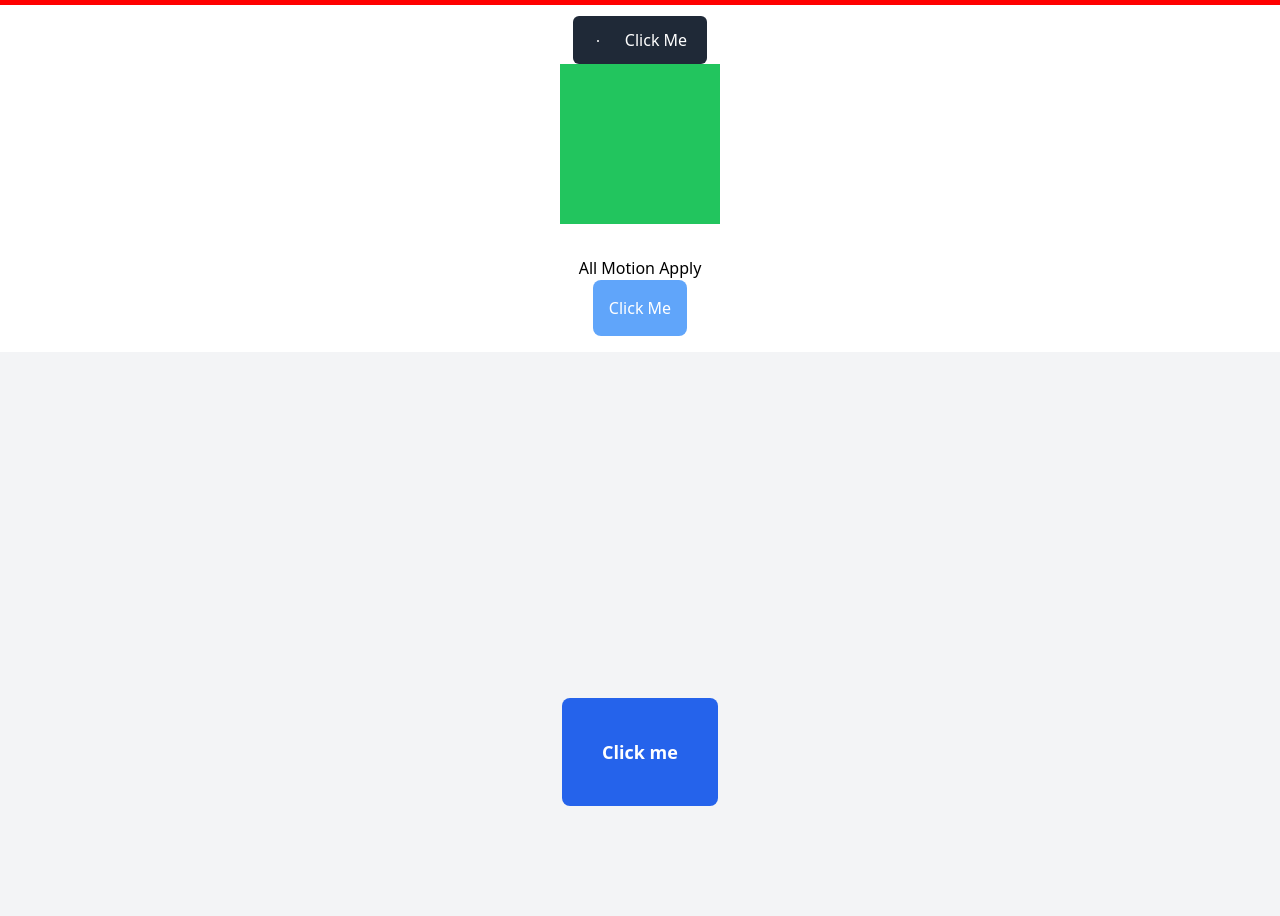
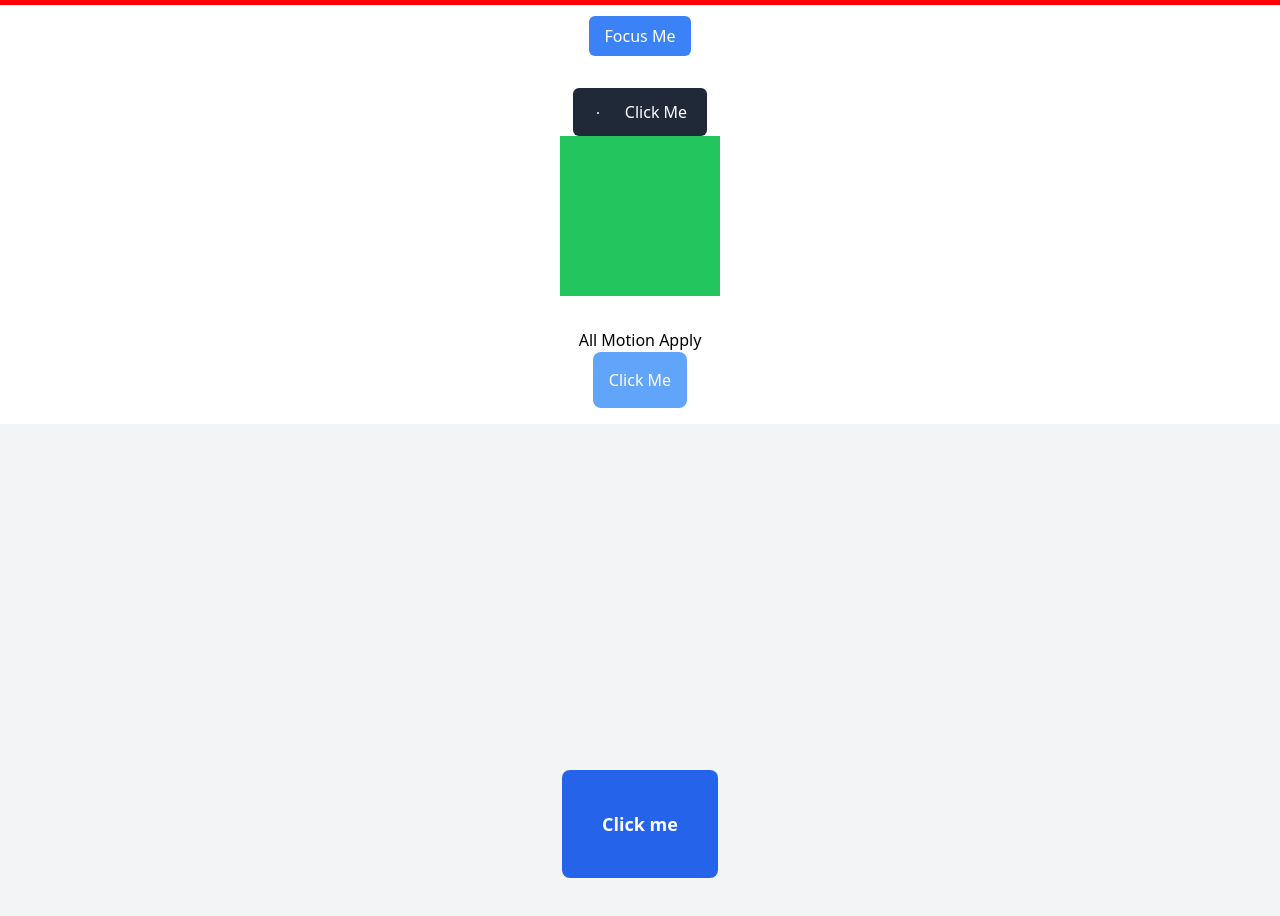
Before and after one commit to mdrubelhossain-me/react-framer-motion, a React app: page / in a window 1280 px wide. Shown: the top 916 px of the page. Built offline with nearby package versions, Linux system fonts and the light colour scheme; the HTML template or start-up script is replaced by a standard one.

Commit message:
while Focus

```diff
--- /dev/null
+++ b/src/components/Focus.jsx
@@ -0,0 +1,19 @@
+import React from "react";
+import { motion as Motion } from "framer-motion";
+
+
+const Focus = () => {
+  return (
+    <div className="text-center p-4">
+      <Motion.a
+        href="#"
+        whileFocus={{ scale: 1.9, backgroundColor: "#4f46e5" }}
+        className="inline-block px-4 py-2 text-white bg-blue-500 rounded-md outline-none"
+      >
+        Focus Me
+      </Motion.a>
+    </div>
+  );
+};
+
+export default Focus;
--- a/src/pages/Home.jsx
+++ b/src/pages/Home.jsx
@@ -5,12 +5,13 @@ import ClickToShowText from "../components/ClickToShowText";
 import ScrollAnimation from "../components/ScrollAnimation";
 import AllMotionApply from "../components/AllMotionApply";
 import TailwindAnimatedButton from "../components/TailwindAnimatedButton ";
+import Focus from "../components/Focus";
 
 const Home = () => {
   return (
     <div>
       <ScrollAnimation />
-
+      <Focus />
       <TailwindAnimatedButton />
       <AllMotionApply />
       <ClickToShowText />
```
